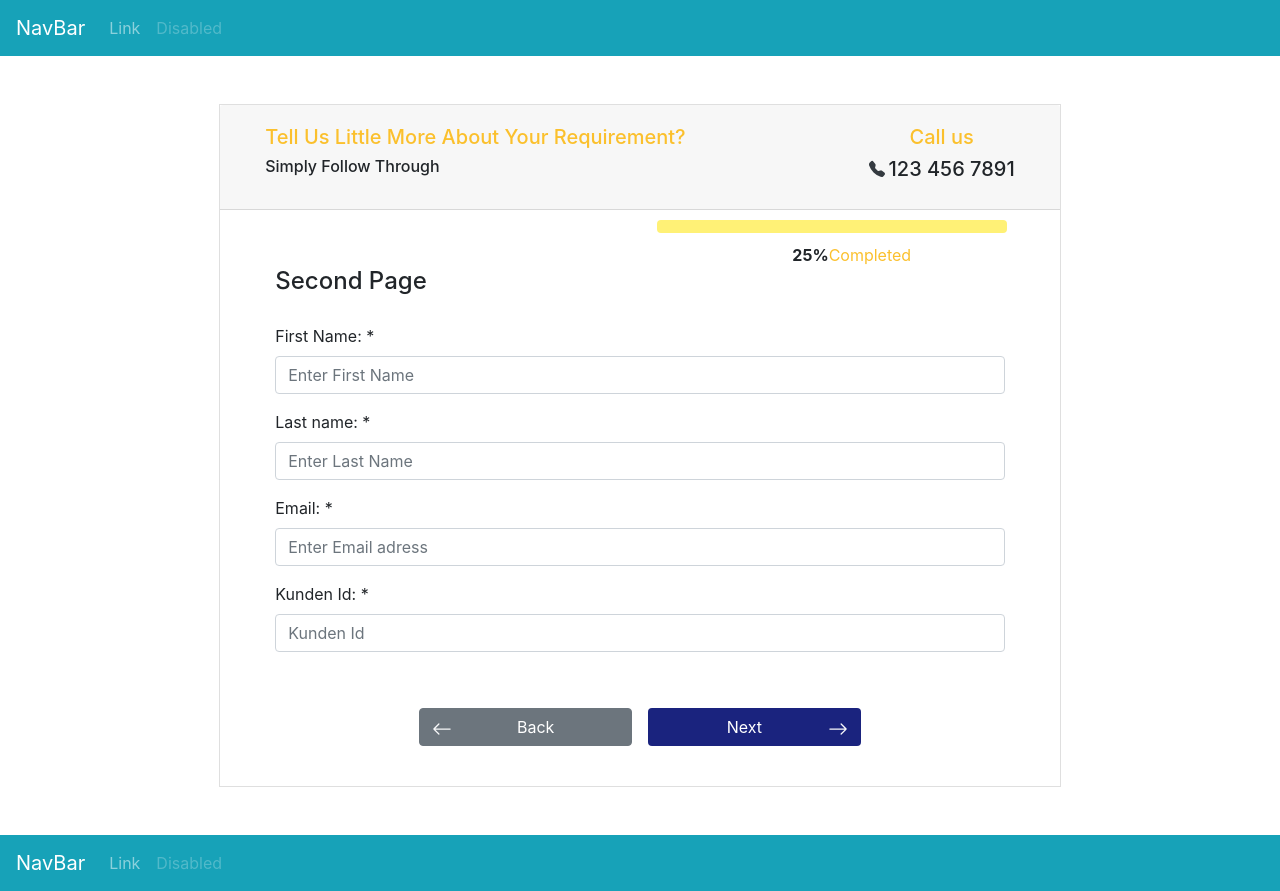
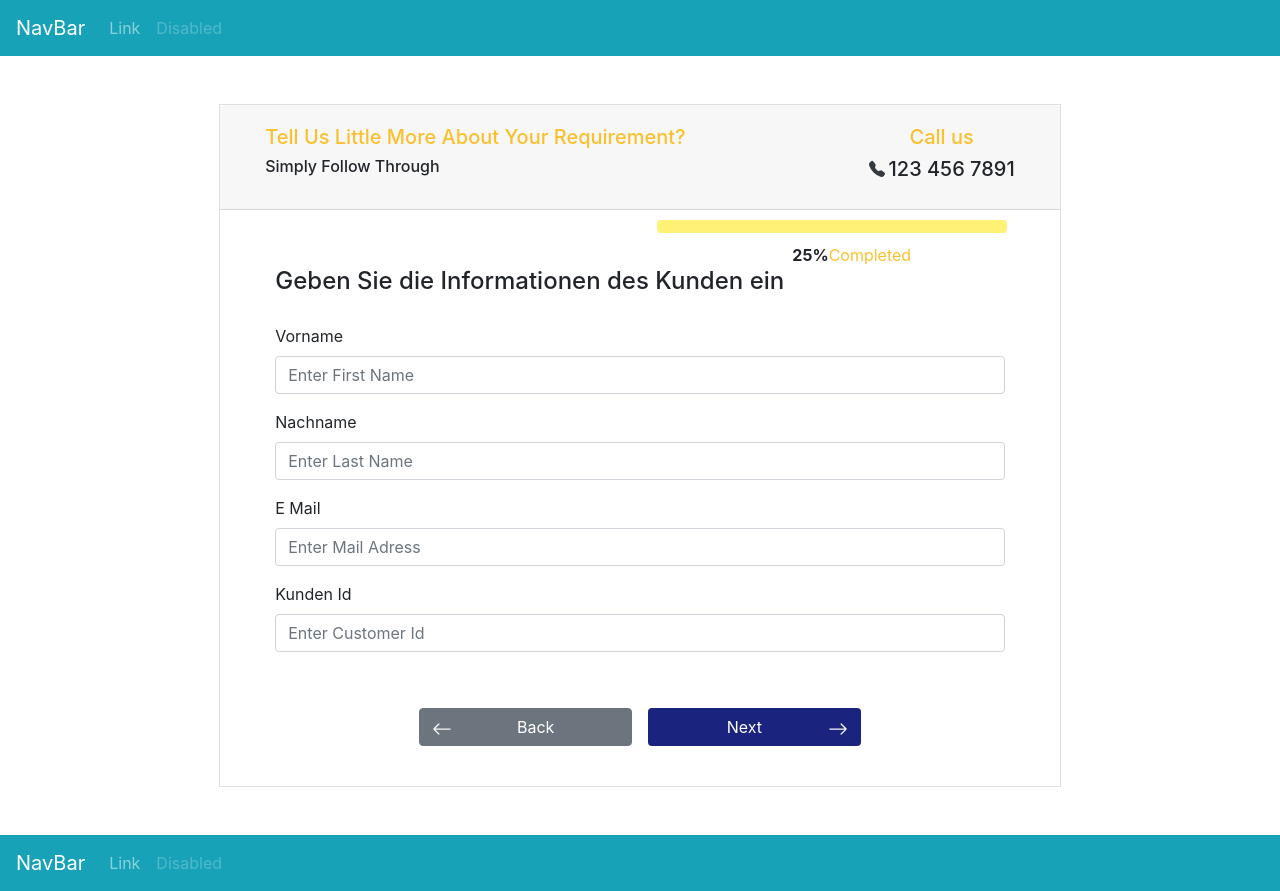
Before and after one commit to youurt/multi-form, a Vue app: page / in a window 1280 px wide. Both pictures are taken after a click on the button "Next". Built offline with nearby package versions, Linux system fonts and the light colour scheme.

Commit message:
adds dynamic data

```diff
--- /dev/null
+++ b/src/components/Mappings/pagesMapping.js
@@ -0,0 +1,68 @@
+const pagesInfo = {
+  selectServicePage: {
+    title: 'Wählen Sie einen Auftrag aus',
+    content: ['Reperatur aufgeben', 'Support leisten', 'Reklemation aufgeben'],
+  },
+  customerMainPage: {
+    title: 'Geben Sie die Informationen des Kunden ein',
+    fields: {
+      fname: {
+        field: 'Vorname',
+        placeholder: 'Enter First Name',
+        errorMsg: 'Your must enter a valid name.',
+      },
+      lname: {
+        field: 'Nachname',
+        placeholder: 'Enter Last Name',
+        errorMsg: 'Your must enter a valid last name.',
+      },
+      email: {
+        field: 'E Mail',
+        placeholder: 'Enter Mail Adress',
+        errorMsg: 'You must enter a valid mail adress.',
+      },
+      mob: {
+        field: 'Kunden Id',
+        placeholder: 'Enter Customer Id',
+        errorMsg: 'You must enter a valid customer Id.',
+      },
+    },
+  },
+  issueDetailPage: {
+    title: 'Geben Sie weitere Informationen über den Auftrag',
+    fields: {
+      cname: {
+        field: 'Unternehmen',
+        placeholder: 'Enter Company Name',
+        errorMsg: 'You must enter a valid company name.',
+      },
+      zip: {
+        field: 'Plz',
+        placeholder: 'Enter Plz',
+        errorMsg: 'You must enter a valid plz.',
+      },
+      title: {
+        field: 'Titel',
+        placeholder: 'Enter Titel',
+        errorMsg: 'You must enter a valid Title.',
+      },
+      typeinfo: {
+        field: 'Type',
+        options: [
+          { text: 'Select One', value: null },
+          'E-commerce',
+          'Personal',
+          'Business',
+          'Education',
+        ],
+        placeholder: null,
+        errorMsg: 'You must enter a valid Title.',
+      },
+    },
+  },
+  editPage: { title: 'Bearbeiten Sie hier den Auftrag' },
+  summaryPage: { title: 'Bestätigen Sie die Auftragszusammenfassung' },
+  finalPage: { title: 'Vielen dank! Der Auftrag wurde bestätigt' },
+};
+
+export default pagesInfo;
--- /dev/null
+++ b/src/components/PageElements/ButtonApply.vue
@@ -0,0 +1,17 @@
+<template>
+  <b-button variant="blue" class="btn next mx-2">
+    Apply<span
+      ><b-icon
+        icon="check2-all"
+        scale="1"
+        variant="light"
+        class="fa-long-arrow-right"
+    /></span>
+  </b-button>
+</template>
+
+<script>
+export default {};
+</script>
+
+<style scoped></style>
--- a/src/components/Pages/FifthPage.vue
+++ b/src/components/Pages/FifthPage.vue
@@ -1,38 +1,28 @@
 <template>
   <div>
-    <h4 class="heading mb-4 pb-1">Fifth Page</h4>
+    <h4 class="heading mb-4 pb-1">{{ pagesMapping.summaryPage.title }}</h4>
     <div>
       <p>{{ state.fname }}</p>
     </div>
     <div class="row justify-content-center">
-      <button class="btn btn-secondary prev mx-2" @click="prevButton">
-        <span
-          ><b-icon
-            icon="arrow-left"
-            scale="1"
-            variant="light"
-            class="fa-long-arrow-left"/></span
-        >Back
-      </button>
-      <button class="btn btn-blue next mx-2" id="next3" @click="nextButton">
-        Apply<span
-          ><b-icon
-            icon="check2-all"
-            scale="1"
-            variant="light"
-            class="fa-long-arrow-right"
-        /></span>
-      </button>
+      <ButtonLeft @click.native="prevButton" />
+      <ButtonApply @click.native="nextButton" />
     </div>
   </div>
 </template>
 
 <script>
+import pagesMapping from '../Mappings/pagesMapping';
+import ButtonLeft from '../PageElements/ButtonLeft';
+import ButtonApply from '../PageElements/ButtonApply';
 export default {
+  components: { ButtonLeft, ButtonApply },
   finalData: {},
   props: { state: Object },
   data: () => {
-    return {};
+    return {
+      pagesMapping,
+    };
   },
   methods: {
     nextButton() {
--- a/src/components/Pages/FinalPage.vue
+++ b/src/components/Pages/FinalPage.vue
@@ -1,6 +1,6 @@
 <template>
   <div>
-    <h4 class="heading mb-4 pb-1">Final Page</h4>
+    <h4 class="heading mb-4 pb-1">{{ pagesMapping.finalPage.title }}</h4>
     <div class="row justify-content-start px-3">
       <p>
         Form has been submitted Successfully ! <br />You will recieve estimation
@@ -11,7 +11,11 @@
 </template>
 
 <script>
+import pagesMapping from '../Mappings/pagesMapping';
 export default {
+  data() {
+    return { pagesMapping };
+  },
   props: { state: Object },
   mounted() {
     alert(JSON.stringify(this.state, null, 4));
--- a/src/components/Pages/FourthPage.vue
+++ b/src/components/Pages/FourthPage.vue
@@ -1,6 +1,6 @@
 <template>
   <div class="editor">
-    <h4 class="heading mb-4 pb-1">Fourth Page</h4>
+    <h4 class="heading mb-4 pb-1">{{ pagesMapping.editPage.title }}</h4>
     <editor-menu-bar :editor="editor" v-slot="{ commands, isActive }">
       <div class="menubar">
         <button
@@ -220,29 +220,16 @@
     </div> -->
     <editor-content class="editor__content " :editor="editor" />
     <div class="row justify-content-center">
-      <button class="btn btn-secondary prev mx-2" @click="prevButton">
-        <span
-          ><b-icon
-            icon="arrow-left"
-            scale="1"
-            variant="light"
-            class="fa-long-arrow-left"/></span
-        >Back
-      </button>
-      <button class="btn btn-blue next mx-2" id="next3" @click="nextButton">
-        Next<span
-          ><b-icon
-            icon="arrow-right"
-            scale="1"
-            variant="light"
-            class="fa-long-arrow-right"
-        /></span>
-      </button>
+      <ButtonLeft @click.native="prevButton" />
+      <ButtonRight @click.native="nextButton" />
     </div>
   </div>
 </template>
 
 <script>
+import pagesMapping from '../Mappings/pagesMapping';
+import ButtonLeft from '../PageElements/ButtonLeft';
+import ButtonRight from '../PageElements/ButtonRight';
 import { Editor, EditorContent, EditorMenuBar } from 'tiptap';
 import {
   Blockquote,
@@ -268,9 +255,12 @@ export default {
   components: {
     EditorContent,
     EditorMenuBar,
+    ButtonLeft,
+    ButtonRight,
   },
   data() {
     return {
+      pagesMapping,
       htmlData: { next: 5 },
       editor: new Editor({
         extensions: [
@@ -292,9 +282,7 @@ export default {
           new Underline(),
           new History(),
         ],
-        content: `
-
-        `,
+        content: '',
       }),
     };
   },
@@ -330,9 +318,6 @@ export default {
       ],
     });
   },
-  // beforeDestroy() {
-  //   this.editor.destroy();
-  // },
 };
 </script>
 
--- a/src/components/Pages/SecondPage.vue
+++ b/src/components/Pages/SecondPage.vue
@@ -1,63 +1,78 @@
 <template>
   <div>
-    <h4 class="heading mb-4 pb-1">Second Page</h4>
+    <h4 class="heading mb-4 pb-1">{{ pagesMapping.customerMainPage.title }}</h4>
     <ErrorMessage
       :showError="showError"
       :dismissCountDown="dismissCountDown"
       :countDownChanged="countDownChanged"
     />
 
-    <b-form-group id="input-group-1" label="First Name: *" label-for="input-1">
+    <b-form-group
+      id="input-group-1"
+      :label="pagesMapping.customerMainPage.fields.fname.field"
+      label-for="input-1"
+    >
       <b-form-input
         id="input-1"
         name="fname"
         v-model="form.fname"
-        placeholder="Enter First Name"
+        :placeholder="pagesMapping.customerMainPage.fields.fname.placeholder"
         :state="isNameStateValid"
         required
       ></b-form-input>
       <b-form-invalid-feedback :state="isNameStateValid">
-        Your must enter a valid name.
+        {{ pagesMapping.customerMainPage.fields.fname.errorMsg }}
       </b-form-invalid-feedback>
     </b-form-group>
-    <b-form-group id="input-group-2" label="Last name: *" label-for="input-2">
+    <b-form-group
+      id="input-group-2"
+      :label="pagesMapping.customerMainPage.fields.lname.field"
+      label-for="input-2"
+    >
       <b-form-input
         id="input-2"
         name="lname"
         v-model="form.lname"
-        placeholder="Enter Last Name"
+        :placeholder="pagesMapping.customerMainPage.fields.lname.placeholder"
         :state="isLastNameStateValid"
         required
       ></b-form-input>
       <b-form-invalid-feedback :state="isLastNameStateValid">
-        Your must enter a valid last name.
+        {{ pagesMapping.customerMainPage.fields.lname.errorMsg }}
       </b-form-invalid-feedback>
     </b-form-group>
-    <b-form-group id="input-group-3" label="Email: *" label-for="input-3">
+    <b-form-group
+      id="input-group-3"
+      :label="pagesMapping.customerMainPage.fields.email.field"
+      label-for="input-3"
+    >
       <b-form-input
         id="input-3"
         name="email"
         v-model="form.email"
-        placeholder="Enter Email adress"
+        :placeholder="pagesMapping.customerMainPage.fields.email.placeholder"
         :state="isEmailStateValid"
         required
       ></b-form-input>
       <b-form-invalid-feedback :state="isEmailStateValid">
-        Your must enter a valid email adress.
+        {{ pagesMapping.customerMainPage.fields.email.errorMsg }}
       </b-form-invalid-feedback>
     </b-form-group>
-    <b-form-group id="input-group-4" label="Kunden Id: *" label-for="input-4">
+    <b-form-group
+      id="input-group-4"
+      :label="pagesMapping.customerMainPage.fields.mob.field"
+      label-for="input-4"
+    >
       <b-form-input
         id="input-4"
         name="mob"
         v-model="form.mob"
-        placeholder="Kunden Id"
+        :placeholder="pagesMapping.customerMainPage.fields.mob.placeholder"
         :state="isMobStateValid"
         required
       ></b-form-input>
       <b-form-invalid-feedback :state="isMobStateValid">
-        Die Kunden Id ist eine Kombination aus Zahlen und Buchstaben und hat die
-        Länge 7
+        {{ pagesMapping.customerMainPage.fields.mob.errorMsg }}
       </b-form-invalid-feedback>
     </b-form-group>
     <div class="row justify-content-center">
@@ -72,12 +87,13 @@ import errorService from '../../services/ErrorService';
 import ButtonLeft from '../PageElements/ButtonLeft';
 import ButtonRight from '../PageElements/ButtonRight';
 import ErrorMessage from '../PageElements/ErrorMessage';
-
+import pagesMapping from '../Mappings/pagesMapping';
 export default {
   components: { ButtonLeft, ButtonRight, ErrorMessage },
   props: { state: Object },
   data: () => {
     return {
+      pagesMapping: pagesMapping,
       dismissSecs: 5,
       dismissCountDown: 0,
       form: {
```
Also changed, not shown: src/components/Pages/FirstPage.vue (+9 -4 lines), src/components/Pages/ThirdPage.vue (+19 -24 lines).
